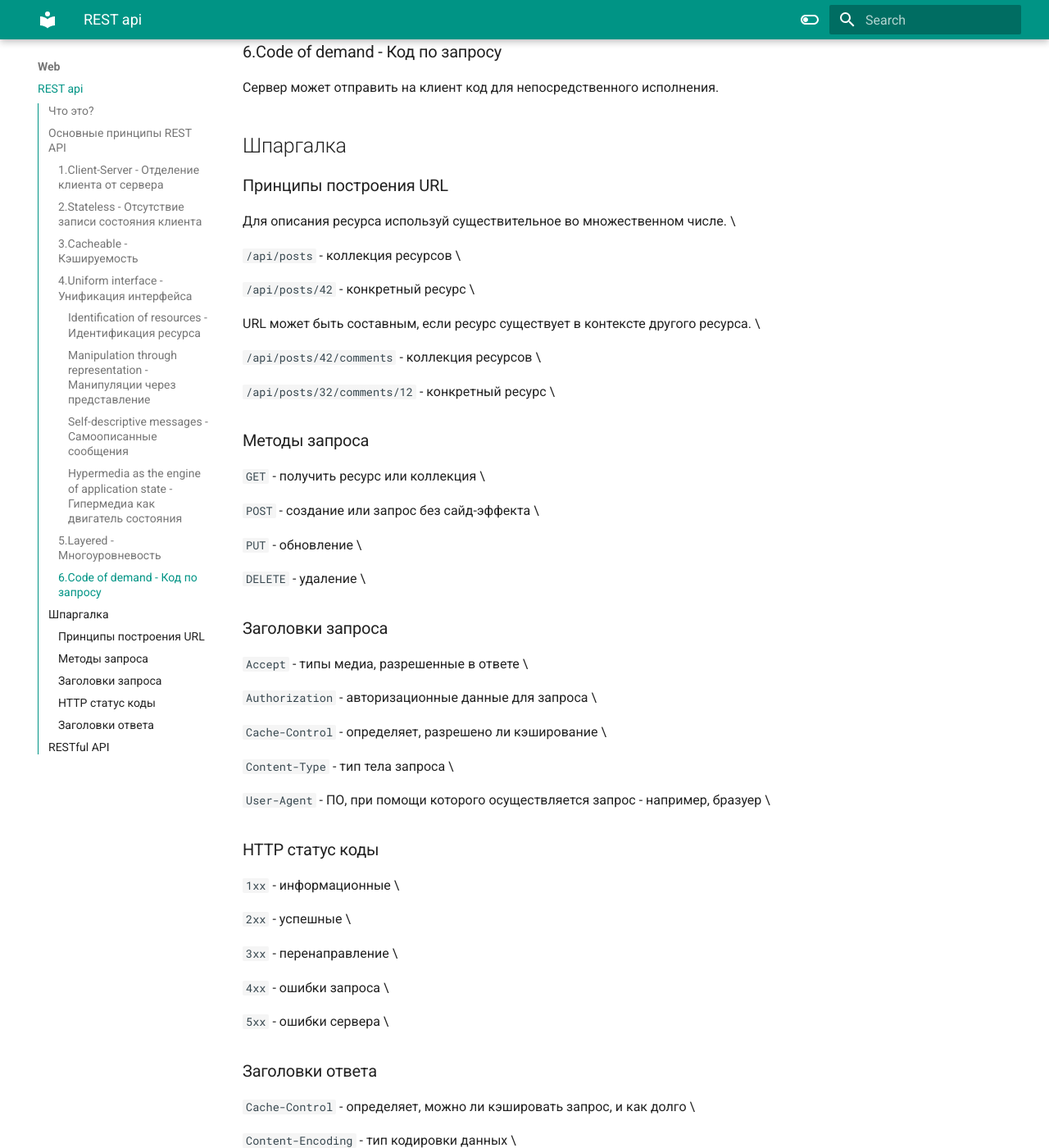
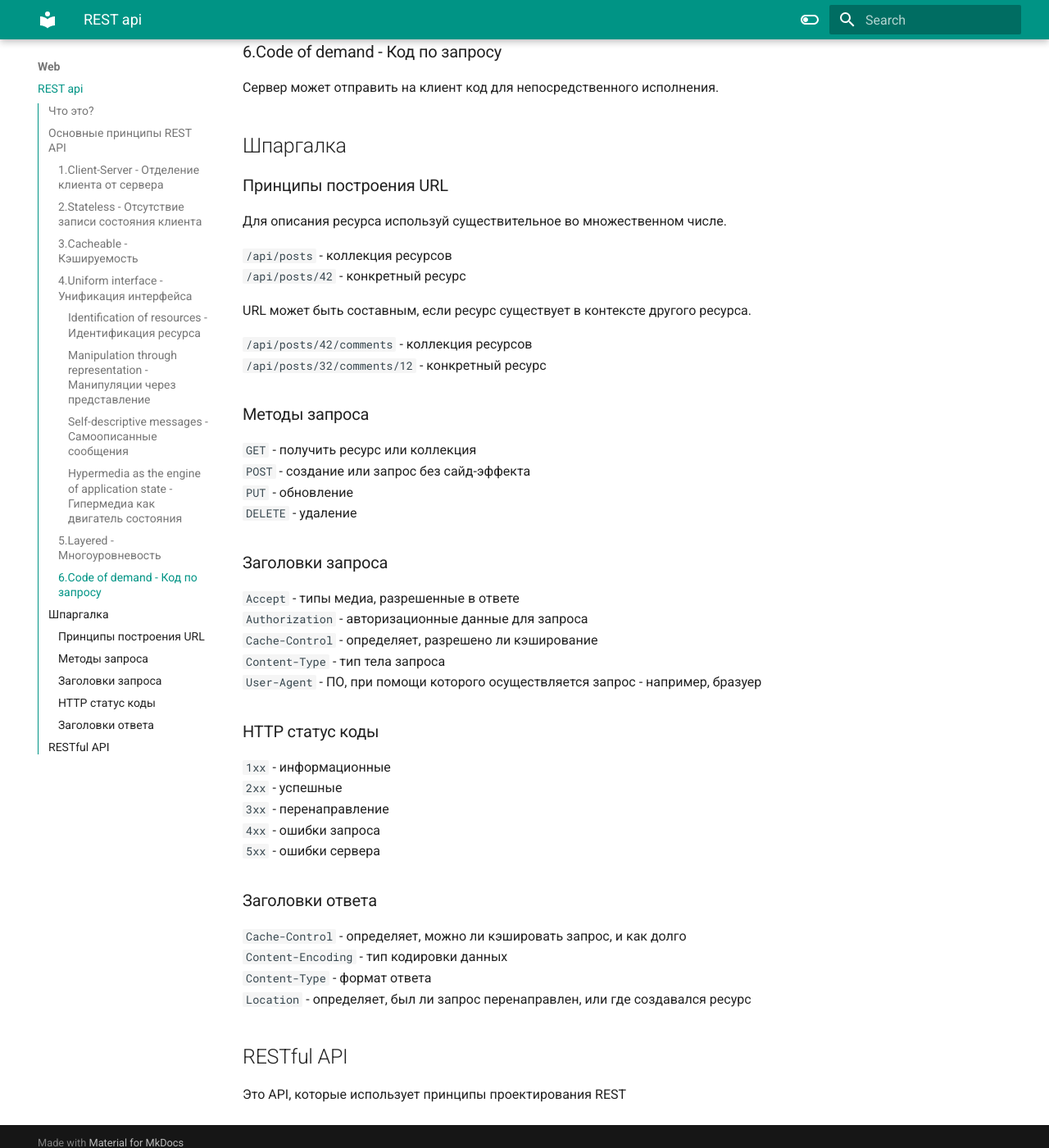
Before and after one commit to shlyapp/mkdocs-wiki, an MkDocs documentation site: the page built from docs/web/REST.md, in a window 1280 px wide and 1400 px high, scrolled down 1156 px. Shown: the whole window at 82% size. Built offline with MkDocs 1.6.1 and Material for MkDocs 9.7.7, drawn with Linux system fonts in a browser that asks for light colours; some of the changed text lies outside the part shown.

Commit message:
About REST

```diff
--- a/docs/web/REST.md
+++ b/docs/web/REST.md
@@ -48,64 +48,48 @@
 
 ### Принципы построения URL
 
-Для описания ресурса используй существительное во множественном числе.  \
+Для описания ресурса используй существительное во множественном числе. <br />
 
-`/api/posts` - коллекция ресурсов  \
+`/api/posts` - коллекция ресурсов <br />
+`/api/posts/42` - конкретный ресурс <br />
 
-`/api/posts/42` - конкретный ресурс  \
+URL может быть составным, если ресурс существует в контексте другого ресурса. <br />
 
-URL может быть составным, если ресурс существует в контексте другого ресурса.  \
-
-`/api/posts/42/comments` - коллекция ресурсов  \
-
-`/api/posts/32/comments/12` - конкретный ресурс  \
+`/api/posts/42/comments` - коллекция ресурсов <br />
+`/api/posts/32/comments/12` - конкретный ресурс  <br />
 
 
 ### Методы запроса
 
-`GET` - получить ресурс или коллекция  \
-
-`POST` - создание или запрос без сайд-эффекта  \
-
-`PUT` - обновление  \
-
-`DELETE` - удаление  \
+`GET` - получить ресурс или коллекция  <br />
+`POST` - создание или запрос без сайд-эффекта <br />
+`PUT` - обновление  <br />
+`DELETE` - удаление  <br />
 
 
 ### Заголовки запроса
 
-`Accept` - типы медиа, разрешенные в ответе  \
-
-`Authorization` - авторизационные данные для запроса  \
-
-`Cache-Control` - определяет, разрешено ли кэширование  \
-
-`Content-Type` - тип тела запроса  \
-
-`User-Agent` - ПО, при помощи которого осуществляется запрос - например, бразуер  \
+`Accept` - типы медиа, разрешенные в ответе  <br />
+`Authorization` - авторизационные данные для запроса <br />
+`Cache-Control` - определяет, разрешено ли кэширование  <br />
+`Content-Type` - тип тела запроса  <br />
+`User-Agent` - ПО, при помощи которого осуществляется запрос - например, бразуер  <br />
 
 
 ### HTTP статус коды
 
-`1xx` - информационные  \
-
-`2xx` - успешные  \
-
-`3xx` - перенаправление \
-
-`4xx` - ошибки запроса  \
-
-`5xx` - ошибки сервера  \
+`1xx` - информационные  <br />
+`2xx` - успешные  <br />
+`3xx` - перенаправление <br />
+`4xx` - ошибки запроса  <br />
+`5xx` - ошибки сервера  <br />
 
 ### Заголовки ответа
 
-`Cache-Control` - определяет, можно ли кэшировать запрос, и как долго  \
-
-`Content-Encoding` - тип кодировки данных  \
-
-`Content-Type` - формат ответа  \
-
-`Location` - определяет, был ли запрос перенаправлен, или где создавался ресурс  \
+`Cache-Control` - определяет, можно ли кэшировать запрос, и как долго <br />
+`Content-Encoding` - тип кодировки данных  <br />
+`Content-Type` - формат ответа  <br />
+`Location` - определяет, был ли запрос перенаправлен, или где создавался ресурс  <br />
 
 ## RESTful API
 
```
Also changed, not shown: docs/git/multi-gpg-keys.md (added, +23 -0 lines).
